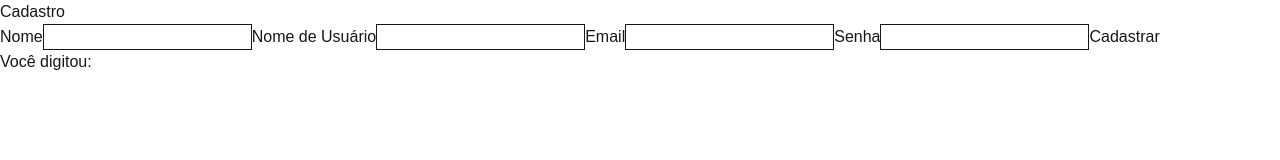
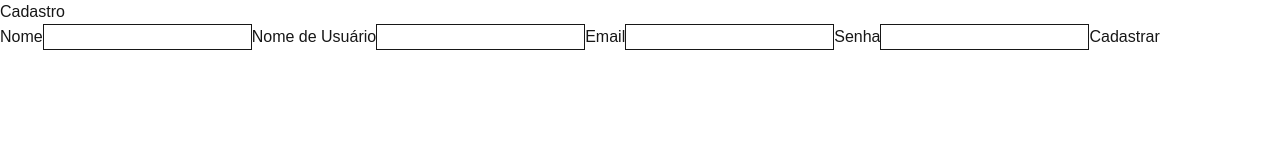
Before and after one commit to domcarvalhoo/cjr-front, a Next.js app: page /cadastro in a window 1280 px wide. Shown: the top 160 px of the page. Built offline with nearby package versions, Linux system fonts and the light colour scheme.

Commit message:
feat: estados dos campos de cadastro

```diff
--- a/app/cadastro/page.tsx
+++ b/app/cadastro/page.tsx
@@ -45,7 +45,6 @@ export default function Cadastro() {
                 />
                 <button type="submit">Cadastrar</button>
             </form>
-            <p>Você digitou: {email}</p>
         </main>
     );
 }
```
